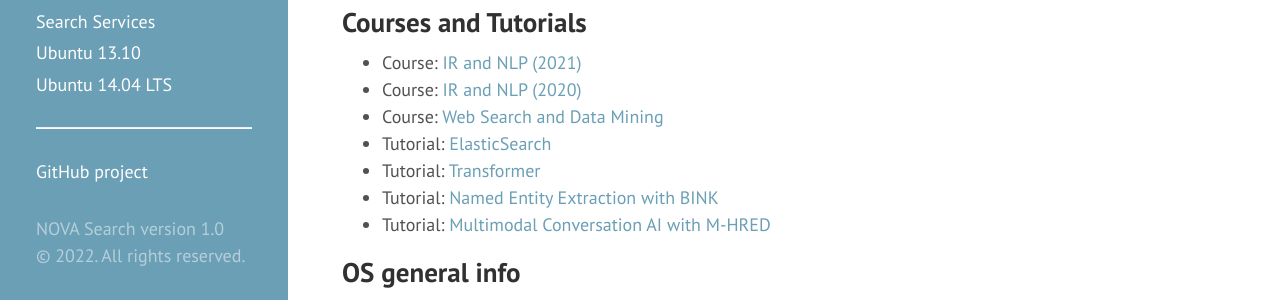
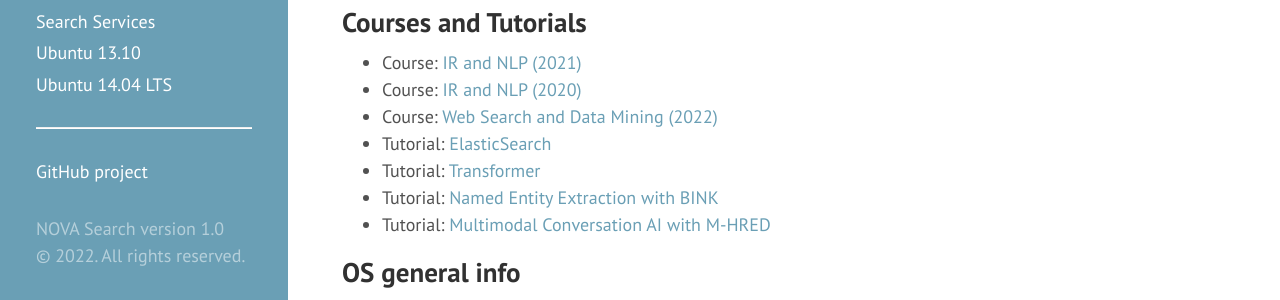
Before and after one commit to novasearch/wiki.novasearch.org, a Jekyll site: the page built from wiki/Main_Page.md, in a window 1280 px wide and 1096 px high. Shown: the part 370-670 px from the top of the window. Built offline with Jekyll 4.4.1, drawn with Linux system fonts in a browser that asks for light colours.

Commit message:
Update Main_Page.md

```diff
--- a/wiki/Main_Page.md
+++ b/wiki/Main_Page.md
@@ -26,7 +26,7 @@
 --------------------
 - Course: [IR and NLP (2021)](/wiki/IR_NLP_2021)
 - Course: [IR and NLP (2020)](/wiki/IR_NLP)
-- Course: [Web Search and Data Mining](/wiki/WSDM)
+- Course: [Web Search and Data Mining (2022)](/wiki/WSDM)
 - Tutorial: [ElasticSearch](/wiki/...)
 - Tutorial: [Transformer](/wiki/...)
 - Tutorial: [Named Entity Extraction with BINK](/wiki/...)
```
